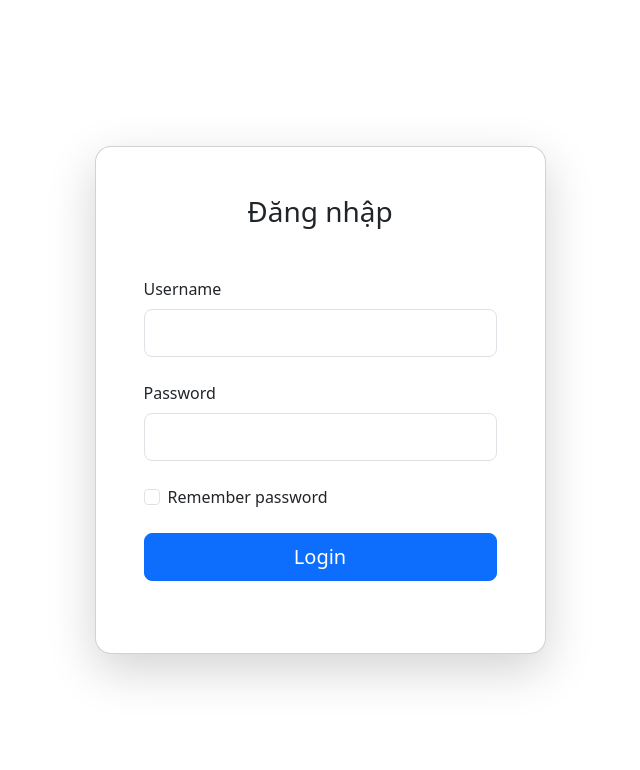
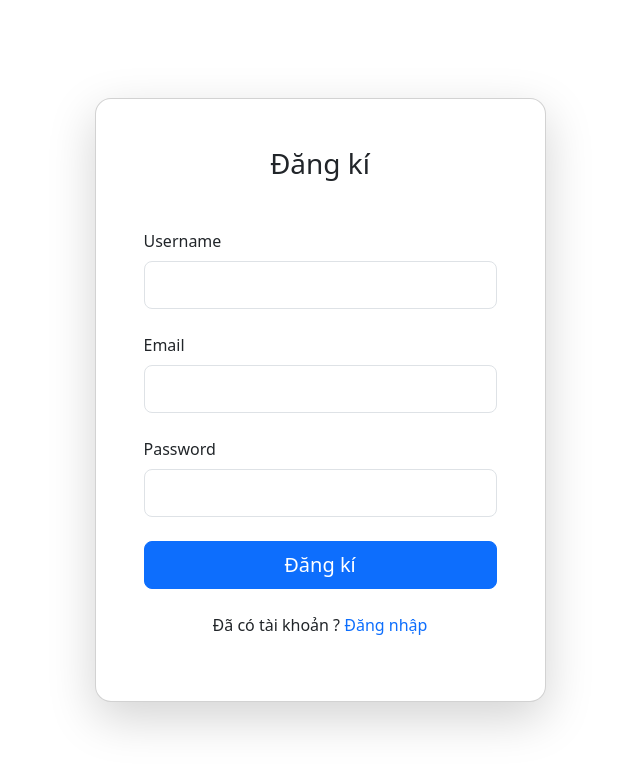
Before and after one commit to hoangdinhdung05/demo-system, an Angular app: page /register in a window 1280 px wide. Before the commit this address led to /login. Shown: the top 770 px of the page, without its empty margins (320-960 px from the left). Built offline with nearby package versions, Linux system fonts and the light colour scheme.

Commit message:
flow register

```diff
--- a/src/app/core/auth.service.ts
+++ b/src/app/core/auth.service.ts
@@ -5,6 +5,7 @@ import { environment } from 'src/environments/environment';
 import { LoginRequest } from './models/request/login-request';
 import { BaseResponse } from './models/response/base-response';
 import { AuthResponse } from './models/response/auth-response';
+import { RegisterRequest } from './models/request/register-request';
 
 
 @Injectable({
@@ -21,4 +22,13 @@ export class AuthService {
       request
     );
   }
+
+  register(request: RegisterRequest): Observable<BaseResponse<any>> {
+    return this.http.post<BaseResponse<any>>(
+      `${this.apiUrl}/register`,
+      request
+    );
+  }
+
+
 }
--- a/src/app/core/models/response/base-response.ts
+++ b/src/app/core/models/response/base-response.ts
@@ -2,6 +2,6 @@ export interface BaseResponse<T> {
     success: boolean;
     message: string;
     data: T;
-    error: Object;
+    error?: Record<string, string>;
     timestamp: string;
 }
--- a/src/app/features/auth/auth-routing.module.ts
+++ b/src/app/features/auth/auth-routing.module.ts
@@ -1,9 +1,11 @@
 import { NgModule } from '@angular/core';
 import { RouterModule, Routes } from '@angular/router';
 import { LoginComponent } from './login/login.component';
+import { RegisterComponent } from './register/register.component';
 
 const routes: Routes = [
-  {path: 'login', component: LoginComponent}
+  {path: 'login', component: LoginComponent},
+  {path: 'register', component: RegisterComponent}
 ];
 
 @NgModule({
--- a/src/app/features/auth/login/login.component.html
+++ b/src/app/features/auth/login/login.component.html
@@ -51,8 +51,9 @@
               <button class="btn btn-primary btn-lg w-100 mb-4" type="submit">
                 Login
               </button>
+            </form>
 
-            </form>
+            <p>Chưa có tài khoản ? <a routerLink="/register">Đăng kí</a></p>
 
           </div>
         </div>
--- a/src/app/features/auth/register/register.component.css
+++ b/src/app/features/auth/register/register.component.css
@@ -0,0 +1,5 @@
+.error {
+  color: red;
+  font-size: 0.9rem;
+  margin-top: 4px;
+}
--- a/src/app/features/auth/register/register.component.html
+++ b/src/app/features/auth/register/register.component.html
@@ -1 +1,65 @@
-<p>register works!</p>
+<section class="vh-100">
+  <div class="container py-5 h-100">
+    <div class="row d-flex justify-content-center align-items-center h-100">
+      <div class="col-12 col-md-8 col-lg-6 col-xl-5">
+        <div class="card shadow-lg" style="border-radius: 1rem;">
+          <div class="card-body p-5 text-center">
+
+            <h3 class="mb-5">Đăng kí</h3>
+
+            <!-- Bọc toàn bộ input trong form -->
+            <form [formGroup]="registerForm" (ngSubmit)="onSubmit()">
+
+              <!-- Username -->
+              <div class="form-group mb-4 text-start">
+                <label for="username" class="form-label">Username</label>
+                <input type="text" id="username" class="form-control form-control-lg" formControlName="username" />
+                <div class="error" *ngIf="registerForm.get('username')?.touched && registerForm.get('username')?.hasError('required')">
+                  Vui lòng nhập tên đăng nhập
+                </div>
+                <div class="error" *ngIf="registerForm.get('username')?.touched && registerForm.get('username')?.hasError('minlength')">
+                  Tên đăng nhập ít nhất 6 ký tự
+                </div>
+              </div>
+
+            <div class="form-group mb-4 text-start">
+                <label for="username" class="form-label">Email</label>
+                <input type="email" id="email" class="form-control form-control-lg" formControlName="email" />
+                <div class="error" *ngIf="registerForm.get('email')?.touched && registerForm.get('email')?.hasError('required')">
+                  Vui lòng nhập email
+                </div>
+                <div class="error" *ngIf="registerForm.get('email')?.touched && registerForm.get('email')?.hasError('email')">
+                  Email không đúng định dạng
+                </div>
+            </div>
+
+              <!-- Password -->
+              <div class="form-group mb-4 text-start">
+                <label for="password" class="form-label">Password</label>
+                <input type="password" id="password" class="form-control form-control-lg" formControlName="password" />
+                <div class="error" *ngIf="registerForm.get('password')?.touched && registerForm.get('password')?.hasError('required')">
+                  Vui lòng nhập mật khẩu
+                </div>
+                <div class="error" *ngIf="registerForm.get('password')?.touched && registerForm.get('password')?.hasError('minlength')">
+                  Mật khẩu ít nhất 6 ký tự
+                </div>
+              </div>
+
+              <!-- Server error -->
+              <div class="error server-error mb-3" *ngIf="errorMessage">
+                {{ errorMessage }}
+              </div>
+
+              <button class="btn btn-primary btn-lg w-100 mb-4" type="submit">
+                Đăng kí
+              </button>
+            </form>
+
+            <p>Đã có tài khoản ? <a routerLink="/login">Đăng nhập</a></p>
+
+          </div>
+        </div>
+      </div>
+    </div>
+  </div>
+</section>
--- a/src/app/features/auth/register/register.component.ts
+++ b/src/app/features/auth/register/register.component.ts
@@ -1,4 +1,8 @@
 import { Component } from '@angular/core';
+import { FormBuilder, FormGroup, Validators } from '@angular/forms';
+import { Router } from '@angular/router';
+import { AuthService } from 'src/app/core/auth.service';
+import { RegisterRequest } from 'src/app/core/models/request/register-request';
 
 @Component({
   selector: 'app-register',
@@ -7,4 +11,49 @@ import { Component } from '@angular/core';
 })
 export class RegisterComponent {
 
+  registerForm: FormGroup;
+  errorMessage: string | null = null;
+
+  constructor(
+    private fb: FormBuilder,
+    private router: Router,
+    private authService: AuthService
+  ) {
+    this.registerForm = this.fb.group({
+      username: ['', [Validators.required]],
+      email: ['', [Validators.required, Validators.email]],
+      password: ['', [Validators.required, Validators.minLength(6)]]
+    });
+  }
+
+  onSubmit() {
+    if (this.registerForm.invalid) {
+      this.registerForm.markAllAsTouched();
+      return;
+    }
+
+    const request: RegisterRequest = this.registerForm.value;
+
+    this.authService.register(request).subscribe({
+      next: (res) => {
+        if (res.success) {
+          this.router.navigate(['/active']);
+        } else {
+          if (res.error) {
+            Object.keys(res.error).forEach(field => {
+              const control = this.registerForm.get(field);
+              if (control) {
+                control.setErrors({ serverError: res.error?.[field] });
+              }
+            });
+          } else {
+            this.errorMessage = res.message; // fallback
+          }
+        }
+      },
+      error: (err) => {
+        this.errorMessage = err.error?.message || 'Register fail';
+      }
+    });
+  }
 }
```
